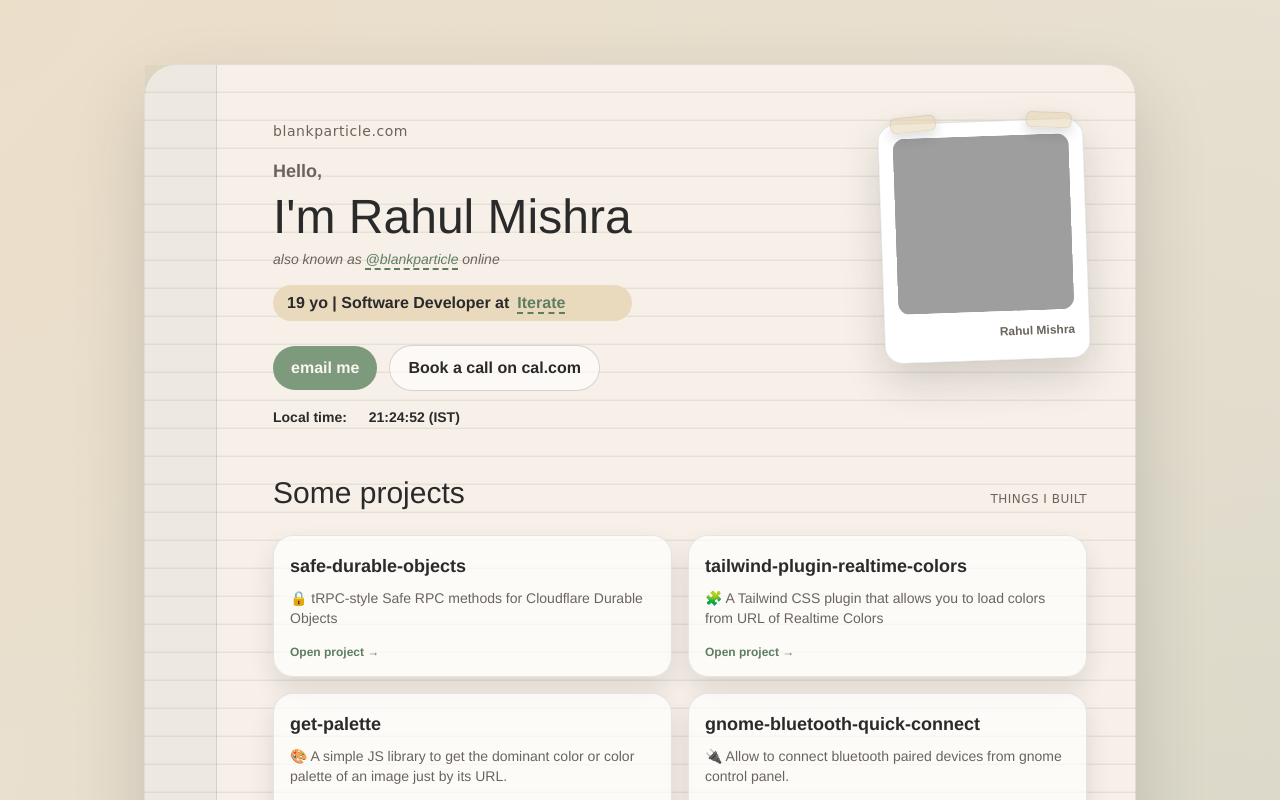
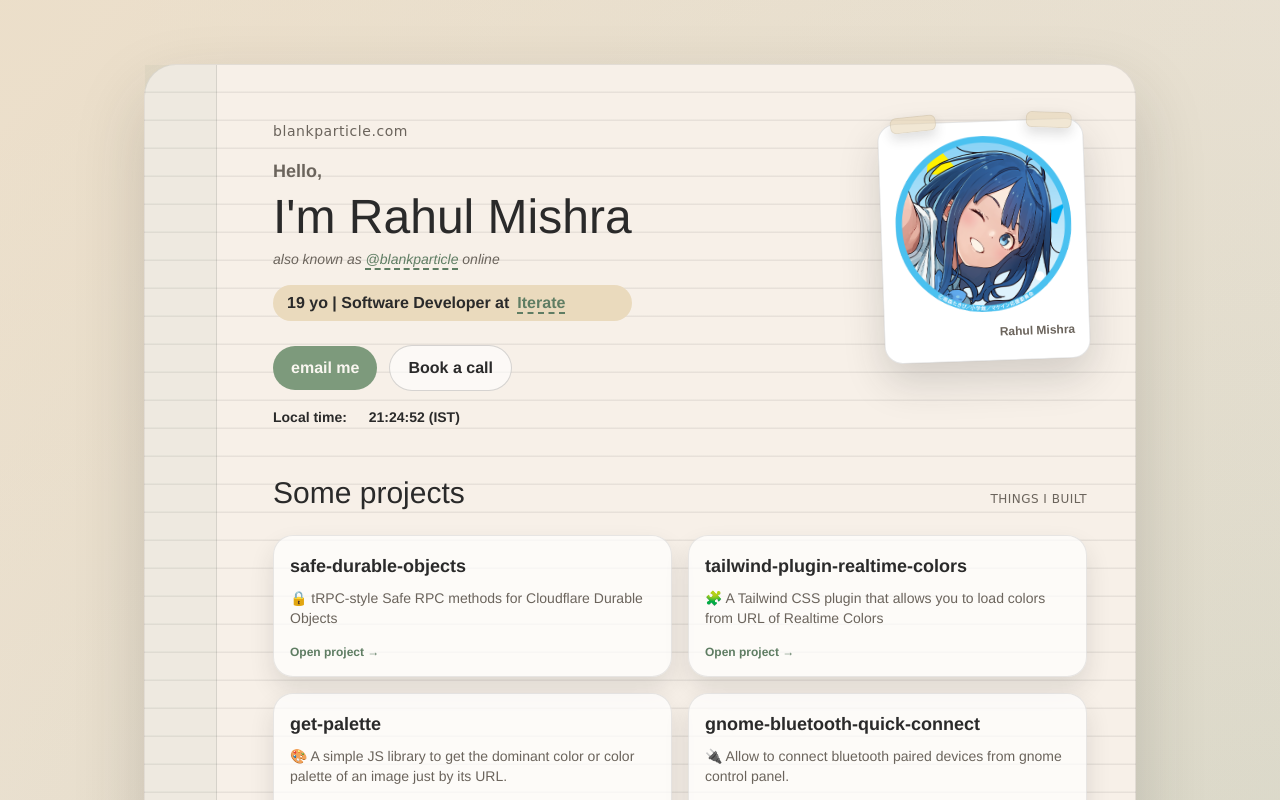
Before and after one commit to BlankParticle/www, a SvelteKit app: page / in a window 1280 px wide. Shown: the top 800 px of the page. Built offline with nearby package versions, Linux system fonts and the light colour scheme; grey boxes are pictures that could not be loaded; what tailwindcss-spring would draw is missing.

Commit message:
feat: refresh og image and hero actions

```diff
--- a/src/routes/+page.svelte
+++ b/src/routes/+page.svelte
@@ -68,7 +68,7 @@
               href="/cal"
               class="cta-secondary smooth hover:border-[color:var(--accent)] hover:text-[color:var(--accent-strong)]"
             >
-              Book a call on cal.com
+              Book a call
             </a>
           </div>
           <p class="text-sm font-semibold text-[color:var(--ink)]">
@@ -76,7 +76,7 @@
           </p>
         </div>
         <div class="flex flex-col items-start gap-4 md:items-end">
-          <figure class="polaroid -rotate-2 smooth hover:rotate-0">
+          <figure class="polaroid -rotate-2">
             <span class="tape tape-left" aria-hidden="true"></span>
             <span class="tape tape-right" aria-hidden="true"></span>
             <img
```
Also changed, not shown: static/me.png (added), static/og-image.webp.
